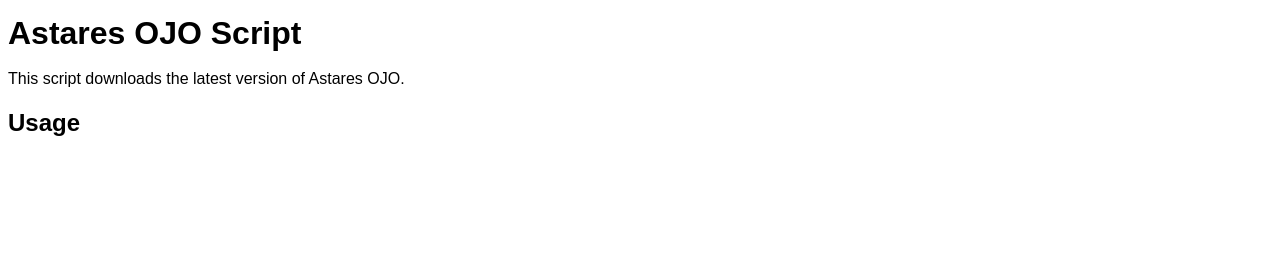
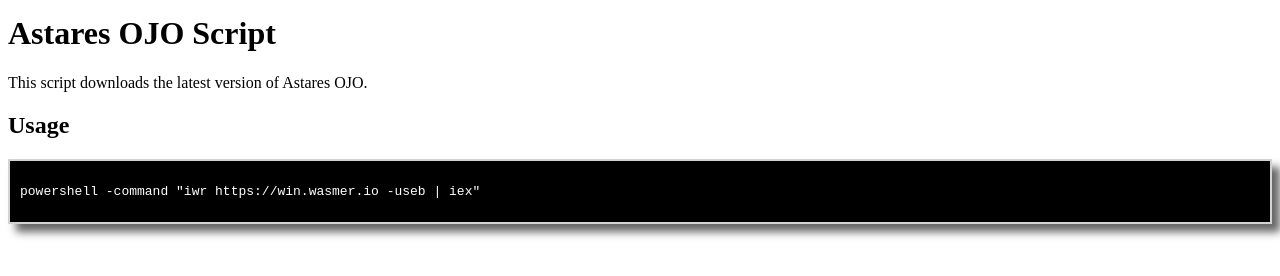
Before and after one commit to astares-ojo/astares-ojo.github.io, a plain HTML site: page install-win/index.html in a window 1280 px wide. Drawn offline with Linux system fonts and the light colour scheme.

Commit message:
instruction

```diff
--- a/install-win/index.html
+++ b/install-win/index.html
@@ -44,25 +44,18 @@ HTML_HELP=<<HTML_HELP
 -->
 <title>Astares OJO Zeroconf Script</title>
 <style>
-	BODY, TABLE {
-		font-family: Arial;
-		line-height: 1.5em;
-	}
 	BODY {
 		background-color: white;
 		margin-top: -1.5em;
 	}
-	TD {
-		vertical-align: top;
-		padding: 0 1ex 0 0;
-	}
-	PRE, CODE {
-		background-color: #EEE;
-		padding: 0.5ex 0.8ex;
-		border-radius: 0.5ex;
-	}
-	A {
-		color: black;
+
+	.console {
+		background-color: black;
+		color: white;
+		padding: 10px;
+		border: 2px solid lightGray;
+		box-shadow:8px 8px 8px #666;
+		font-family: Arial;
 	}
 	</style>
 <body>
@@ -70,7 +63,7 @@ HTML_HELP=<<HTML_HELP
 <p>This script downloads the latest version of Astares OJO.<br/>
 </p>
 <h2>Usage</h2>
-
+<div class="console"><pre>powershell -command "iwr https://win.wasmer.io -useb | iex"</pre></div>
 <!--
 HTML_HELP
 # --!></body></html>
```
